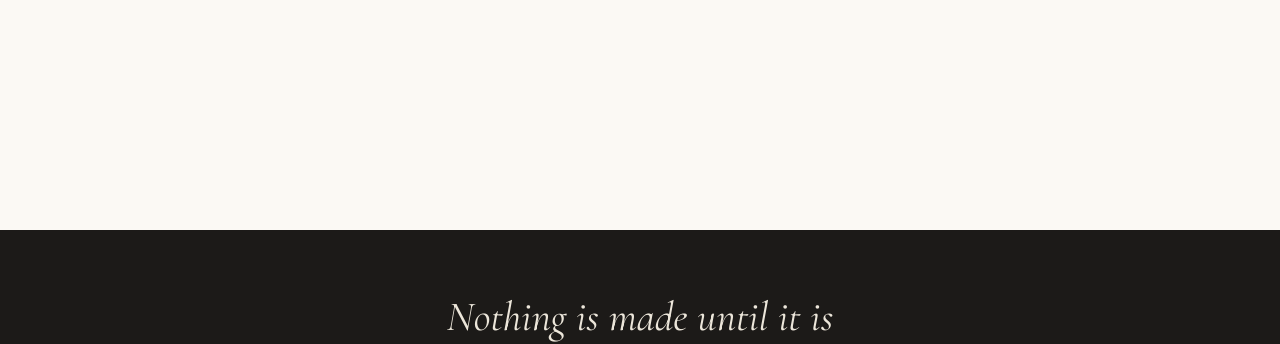
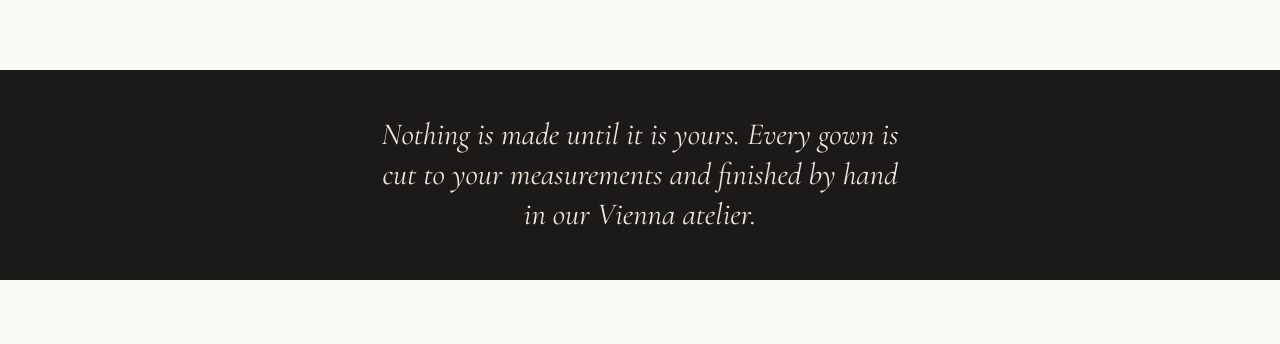
Before and after one commit to notAntonioWilson/demo-cielie, a Next.js app: page / in a window 1280 px wide. Shown: the part 1086-1430 px from the top of the page. Built offline with nearby package versions, Linux system fonts and the light colour scheme.

Commit message:
Tighten dark statement band: smaller font, wider block, less padding; shorten hero scroll so enter cue resolves faster

```diff
--- a/app/components/CinemaHero.module.css
+++ b/app/components/CinemaHero.module.css
@@ -1,5 +1,5 @@
 .wrap {
-  height: 150vh;
+  height: 130vh;
   position: relative;
 }
 .sticky {
@@ -169,7 +169,7 @@
   position: absolute;
   z-index: 3;
   left: 50%;
-  bottom: 8vh;
+  bottom: 14vh;
   transform: translateX(-50%);
   color: var(--ivory);
   font-family: var(--serif);
@@ -187,7 +187,7 @@
 }
 
 @media (max-width: 820px) {
-  .wrap { height: 150vh; }
+  .wrap { height: 130vh; }
   .left {
     top: 14vh;
     transform: none;
--- a/app/page.module.css
+++ b/app/page.module.css
@@ -3,13 +3,13 @@
   background: var(--ink);
   color: var(--ivory);
   text-align: center;
-  padding: clamp(2.4rem, 4.5vw, 3.6rem) var(--gut);
+  padding: clamp(2rem, 3.5vw, 3rem) var(--gut);
 }
 .statementText {
   font-family: var(--serif);
-  font-size: clamp(1.5rem, 3.4vw, 2.6rem);
-  line-height: 1.4;
-  max-width: 26ch;
+  font-size: clamp(1.3rem, 2.4vw, 2rem);
+  line-height: 1.3;
+  max-width: 40ch;
   margin: 0 auto;
   font-style: italic;
   color: #ece6da;
```
